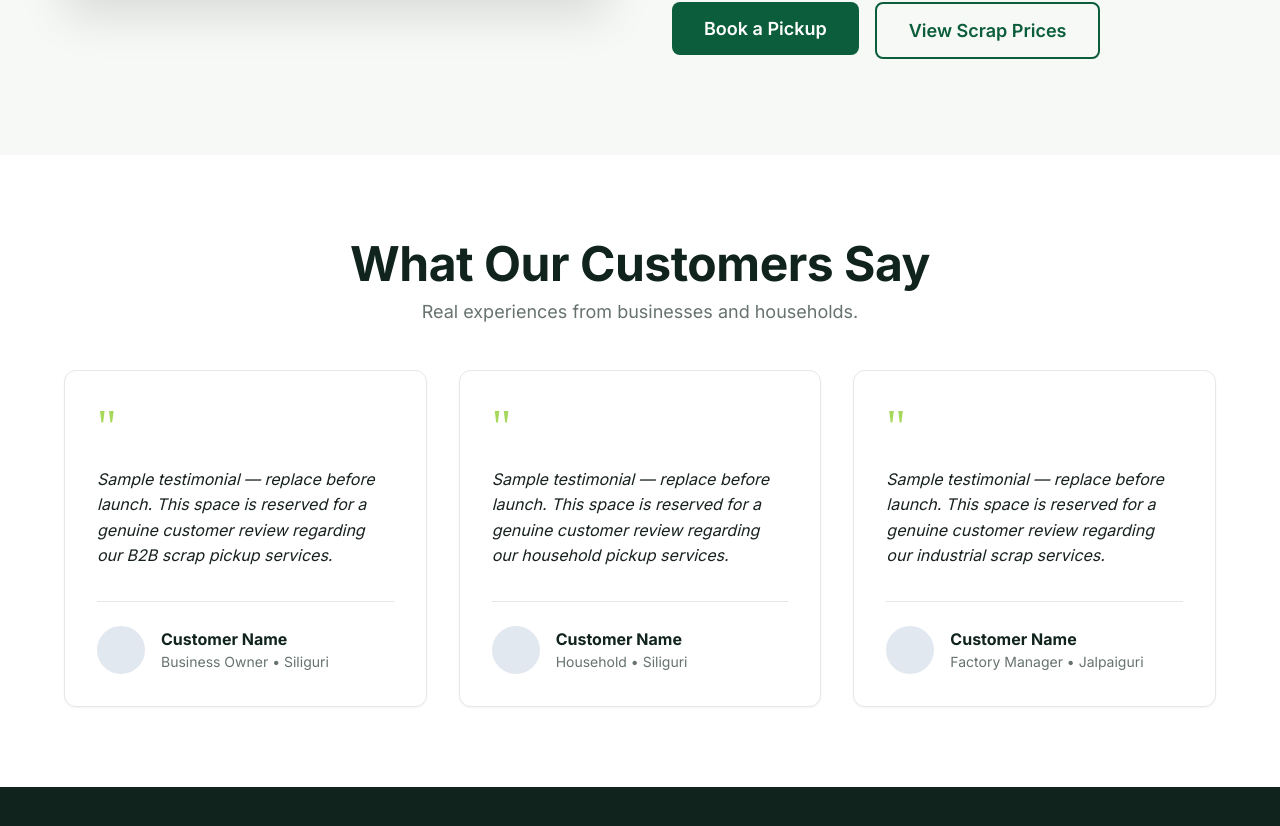
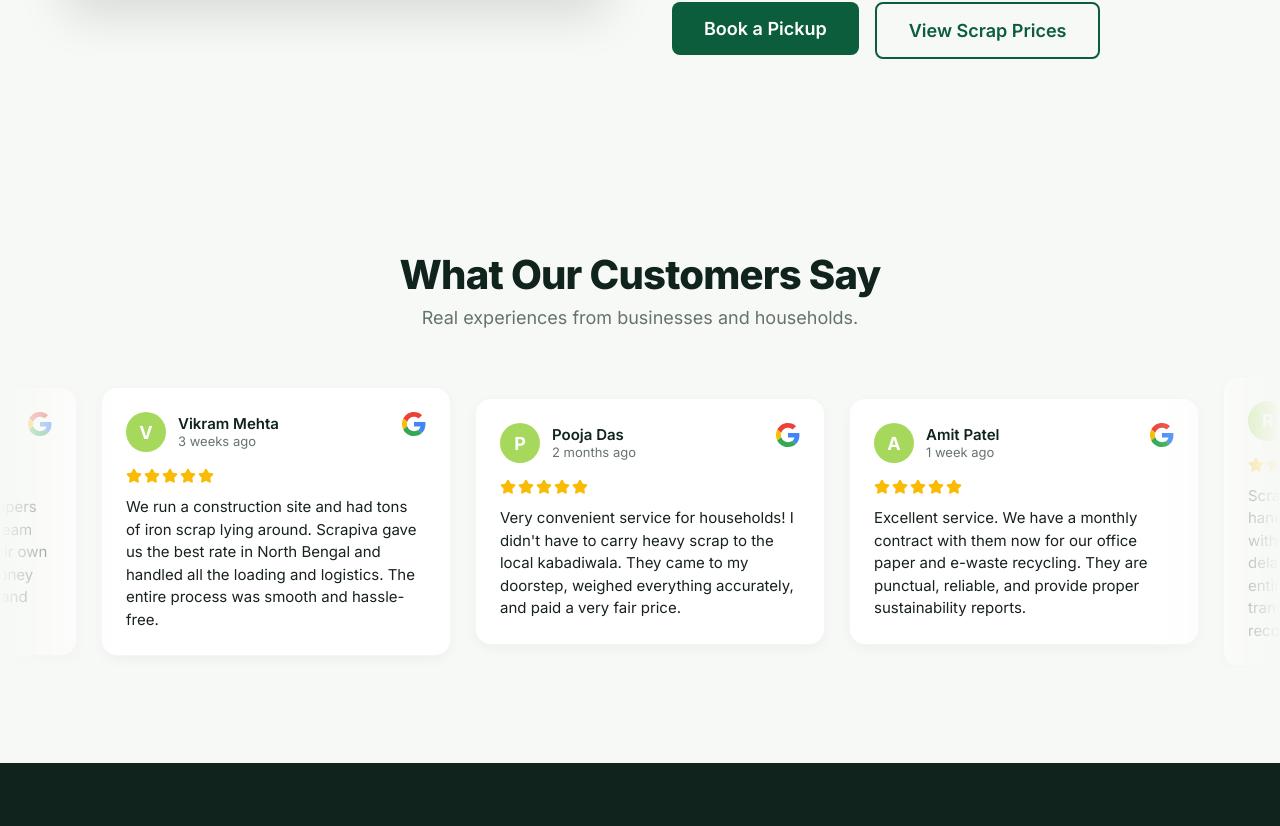
Before and after one commit to Shahbaz18-netizen/ScrapivaWebsite, a Next.js app: page / in a window 1280 px wide. Shown: the part 4054-4880 px from the top of the page. Built offline with nearby package versions, Linux system fonts and the light colour scheme.

Commit message:
feat(ui): implement infinite scrolling google reviews marquee

```diff
--- a/src/components/sections/Testimonials/Testimonials.module.css
+++ b/src/components/sections/Testimonials/Testimonials.module.css
@@ -1,17 +1,22 @@
 .section {
-  padding: 5rem 0;
-  background-color: var(--color-white);
+  padding: 6rem 0;
+  background-color: var(--color-background);
+  overflow: hidden;
 }
 
 .header {
   text-align: center;
   max-width: 600px;
   margin: 0 auto 3rem;
+  padding: 0 1.5rem;
 }
 
 .header h2 {
   color: var(--color-dark);
   margin-bottom: 0.5rem;
+  font-size: 2.5rem;
+  font-weight: 800;
+  letter-spacing: -0.02em;
 }
 
 .header p {
@@ -19,65 +24,123 @@
   font-size: 1.125rem;
 }
 
-.grid {
-  display: grid;
-  grid-template-columns: 1fr;
-  gap: 2rem;
+/* ── Marquee Container ── */
+.marqueeContainer {
+  position: relative;
+  display: flex;
+  overflow: hidden;
+  user-select: none;
+  gap: 1.5rem;
+  /* Mask to fade edges */
+  mask-image: linear-gradient(to right, transparent, black 10%, black 90%, transparent);
+  -webkit-mask-image: linear-gradient(to right, transparent, black 10%, black 90%, transparent);
 }
 
-@media (min-width: 768px) {
-  .grid {
-    grid-template-columns: repeat(3, 1fr);
+.marqueeTrack {
+  display: flex;
+  gap: 1.5rem;
+  min-width: 100%;
+  flex-shrink: 0;
+  align-items: center;
+  animation: scroll 40s linear infinite;
+}
+
+.marqueeContainer:hover .marqueeTrack {
+  animation-play-state: paused;
+}
+
+@keyframes scroll {
+  from {
+    transform: translateX(0);
+  }
+  to {
+    transform: translateX(calc(-100% - 1.5rem));
   }
 }
 
+/* ── Google Review Card ── */
 .card {
-  padding: 2rem;
+  width: 350px;
+  min-width: 350px;
+  padding: 1.5rem;
+  background: var(--color-white);
+  border-radius: 16px;
+  box-shadow: 0 4px 12px rgba(0, 0, 0, 0.04);
+  border: 1px solid rgba(0, 0, 0, 0.04);
   display: flex;
   flex-direction: column;
-  height: 100%;
 }
 
-.quoteIcon {
-  font-size: 3rem;
-  line-height: 1;
-  color: var(--color-accent);
+.cardHeader {
+  display: flex;
+  justify-content: space-between;
+  align-items: flex-start;
   margin-bottom: 1rem;
-  font-family: serif;
-}
-
-.content {
-  color: var(--color-text);
-  font-size: 1rem;
-  line-height: 1.6;
-  margin-bottom: 2rem;
-  flex-grow: 1;
-  font-style: italic;
 }
 
 .author {
   display: flex;
   align-items: center;
-  gap: 1rem;
-  border-top: 1px solid var(--color-border);
-  padding-top: 1.5rem;
+  gap: 0.75rem;
 }
 
-.avatarPlaceholder {
-  width: 48px;
-  height: 48px;
+.avatar {
+  width: 40px;
+  height: 40px;
   border-radius: 50%;
-  background-color: #E2E8F0;
+  background: var(--color-accent);
+  color: var(--color-white);
+  display: flex;
+  align-items: center;
+  justify-content: center;
+  font-weight: 700;
+  font-size: 1.125rem;
+}
+
+.authorInfo {
+  display: flex;
+  flex-direction: column;
 }
 
 .name {
-  font-weight: 700;
   color: var(--color-dark);
-  font-size: 1rem;
-  margin-bottom: 0.25rem;
+  font-weight: 600;
+  font-size: 0.9375rem;
+  margin: 0;
 }
 
-.role {
-  font-size: 0.875rem;
+.date {
   color: var(--color-muted);
+  font-size: 0.8125rem;
+  margin: 0;
 }
+
+.googleIcon {
+  width: 24px;
+  height: 24px;
+}
+
+.stars {
+  display: flex;
+  gap: 2px;
+  margin-bottom: 0.75rem;
+}
+
+.star {
+  color: #FABB05; /* Google Yellow */
+  fill: #FABB05;
+}
+
+.content {
+  color: var(--color-text);
+  font-size: 0.9375rem;
+  line-height: 1.5;
+  margin: 0;
+}
+
+@media (max-width: 768px) {
+  .card {
+    width: 300px;
+    min-width: 300px;
+  }
+}
--- a/src/components/sections/Testimonials/Testimonials.tsx
+++ b/src/components/sections/Testimonials/Testimonials.tsx
@@ -1,31 +1,12 @@
 import React from 'react';
 import styles from './Testimonials.module.css';
-import { Card } from '@/components/ui/Card/Card';
+import { testimonials } from '@/data/testimonials';
+import { Star } from 'lucide-react';
+import Image from 'next/image';
 
 export const Testimonials = () => {
-  const testimonials = [
-    {
-      id: 1,
-      name: "Customer Name",
-      role: "Business Owner",
-      location: "Siliguri",
-      content: "Sample testimonial — replace before launch. This space is reserved for a genuine customer review regarding our B2B scrap pickup services.",
-    },
-    {
-      id: 2,
-      name: "Customer Name",
-      role: "Household",
-      location: "Siliguri",
-      content: "Sample testimonial — replace before launch. This space is reserved for a genuine customer review regarding our household pickup services.",
-    },
-    {
-      id: 3,
-      name: "Customer Name",
-      role: "Factory Manager",
-      location: "Jalpaiguri",
-      content: "Sample testimonial — replace before launch. This space is reserved for a genuine customer review regarding our industrial scrap services.",
-    }
-  ];
+  // We duplicate the testimonials array to create a seamless infinite scroll loop
+  const marqueeItems = [...testimonials, ...testimonials];
 
   return (
     <section className={styles.section}>
@@ -34,20 +15,39 @@ export const Testimonials = () => {
           <h2>What Our Customers Say</h2>
           <p>Real experiences from businesses and households.</p>
         </div>
+      </div>
 
-        <div className={styles.grid}>
-          {testimonials.map((testimonial) => (
-            <Card key={testimonial.id} variant="default" className={styles.card}>
-              <div className={styles.quoteIcon}>"</div>
+      {/* Infinite Scroll Container (Full Width) */}
+      <div className={styles.marqueeContainer}>
+        <div className={styles.marqueeTrack}>
+          {marqueeItems.map((testimonial, index) => (
+            <div key={`${testimonial.id}-${index}`} className={styles.card}>
+
+              <div className={styles.cardHeader}>
+                <div className={styles.author}>
+                  <div className={styles.avatar}>{testimonial.initial}</div>
+                  <div className={styles.authorInfo}>
+                    <h4 className={styles.name}>{testimonial.name}</h4>
+                    <p className={styles.date}>{testimonial.date}</p>
+                  </div>
+                </div>
+                {/* Google "G" icon mockup (using a colorful G or standard icon if available, here we just use an emoji or image if we had one. We'll use a text representation for now) */}
+                <svg width="24" height="24" viewBox="0 0 48 48" className={styles.googleIcon}>
+                  <path fill="#EA4335" d="M24 9.5c3.54 0 6.71 1.22 9.21 3.6l6.85-6.85C35.9 2.38 30.47 0 24 0 14.62 0 6.51 5.38 2.56 13.22l7.98 6.19C12.43 13.7 17.74 9.5 24 9.5z"/>
+                  <path fill="#4285F4" d="M46.98 24.55c0-1.57-.15-3.09-.38-4.55H24v9.02h12.94c-.58 2.96-2.26 5.48-4.78 7.18l7.73 6c4.51-4.18 7.09-10.36 7.09-17.65z"/>
+                  <path fill="#FBBC05" d="M10.53 28.59c-.48-1.45-.76-2.99-.76-4.59s.27-3.14.76-4.59l-7.98-6.19C.92 16.46 0 20.12 0 24c0 3.88.92 7.54 2.56 10.78l7.97-6.19z"/>
+                  <path fill="#34A853" d="M24 48c6.48 0 11.93-2.13 15.89-5.81l-7.73-6c-2.15 1.45-4.92 2.3-8.16 2.3-6.26 0-11.57-4.22-13.47-9.91l-7.98 6.19C6.51 42.62 14.62 48 24 48z"/>
+                </svg>
+              </div>
+
+              <div className={styles.stars}>
+                {[1, 2, 3, 4, 5].map((star) => (
+                  <Star key={star} size={16} className={styles.star} />
+                ))}
+              </div>
+
               <p className={styles.content}>{testimonial.content}</p>
-              <div className={styles.author}>
-                <div className={styles.avatarPlaceholder} />
-                <div className={styles.authorInfo}>
-                  <h4 className={styles.name}>{testimonial.name}</h4>
-                  <p className={styles.role}>{testimonial.role} • {testimonial.location}</p>
-                </div>
-              </div>
-            </Card>
+            </div>
           ))}
         </div>
       </div>
--- /dev/null
+++ b/src/data/testimonials.ts
@@ -0,0 +1,37 @@
+export const testimonials = [
+  {
+    id: 1,
+    name: "Rajesh Agarwal",
+    initial: "R",
+    date: "2 weeks ago",
+    content: "Scrapiva completely changed how we handle factory scrap. We used to struggle with local vendors giving unfair rates and delayed pickups. Scrapiva cleared our entire warehouse in 3 hours with 100% transparent digital weighing. Highly recommend for any B2B needs in Siliguri."
+  },
+  {
+    id: 2,
+    name: "Sneha Sharma",
+    initial: "S",
+    date: "1 month ago",
+    content: "Booked a pickup for my old newspapers and some broken electronics. The team arrived exactly on time, brought their own digital scale, and transferred the money via UPI instantly. Very professional and polite staff!"
+  },
+  {
+    id: 3,
+    name: "Vikram Mehta",
+    initial: "V",
+    date: "3 weeks ago",
+    content: "We run a construction site and had tons of iron scrap lying around. Scrapiva gave us the best rate in North Bengal and handled all the loading and logistics. The entire process was smooth and hassle-free."
+  },
+  {
+    id: 4,
+    name: "Pooja Das",
+    initial: "P",
+    date: "2 months ago",
+    content: "Very convenient service for households! I didn't have to carry heavy scrap to the local kabadiwala. They came to my doorstep, weighed everything accurately, and paid a very fair price."
+  },
+  {
+    id: 5,
+    name: "Amit Patel",
+    initial: "A",
+    date: "1 week ago",
+    content: "Excellent service. We have a monthly contract with them now for our office paper and e-waste recycling. They are punctual, reliable, and provide proper sustainability reports."
+  }
+];
```
